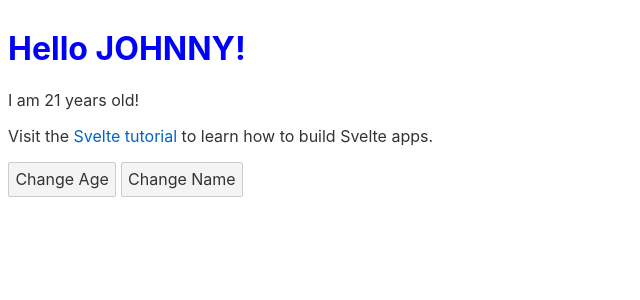
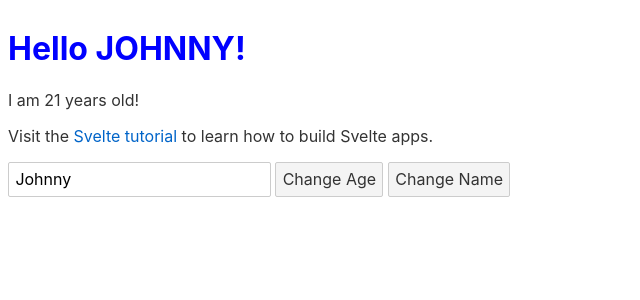
Before and after one commit to YourEpicness/PearCompote, a Svelte app in the folder client/: page / in a window 1280 px wide. Shown: the top 300 px of the page, without its empty margins (0-640 px from the left). Built offline with nearby package versions, Linux system fonts and the light colour scheme.

Commit message:
Add binding of form inputs to variable name

```diff
--- a/client/src/App.svelte
+++ b/client/src/App.svelte
@@ -20,12 +20,20 @@
 	function changeName():void {
 		name = "Not Johnny"
 	}
+
+	function nameInput(e) {
+		const enteredValue = e.target.value;
+		name = enteredValue;
+	}
 </script>
 
 <main>
 	<h1>Hello {uppercaseName}!</h1>
 	<p>I am {age} years old! </p>
 	<p>Visit the <a href="https://svelte.dev/tutorial">Svelte tutorial</a> to learn how to build Svelte apps.</p>
+	<!-- Method One of binding input data to variable -->
+	<!-- <input type="text" value={name} on:input={nameInput}> -->
+	<input type="text" bind:value={name}>
 	<button on:click={incrementAge}> Change Age </button>
 	<button on:click={changeName}> Change Name</button>
 </main>
```
